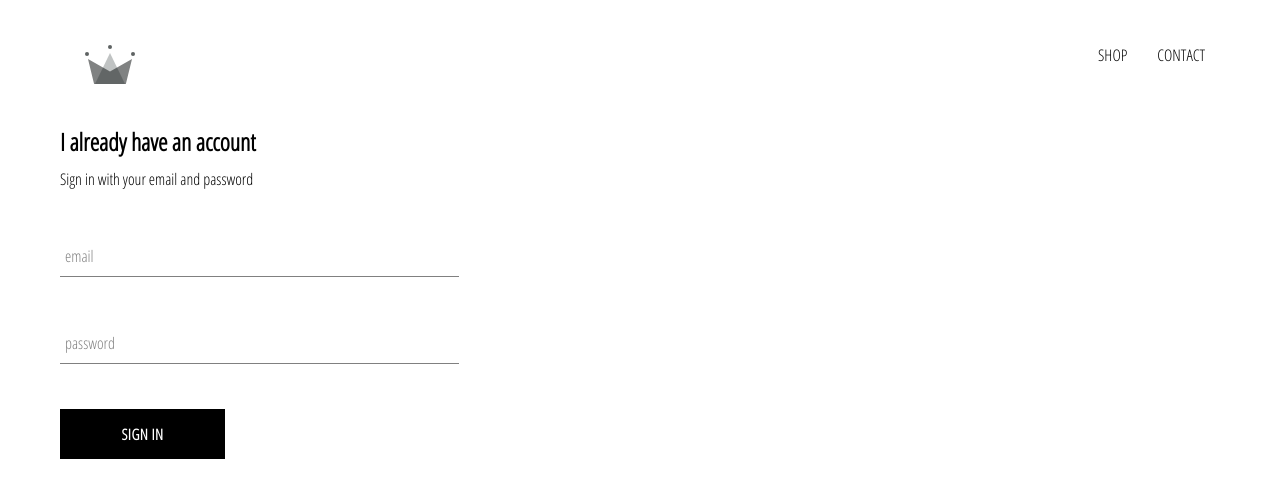
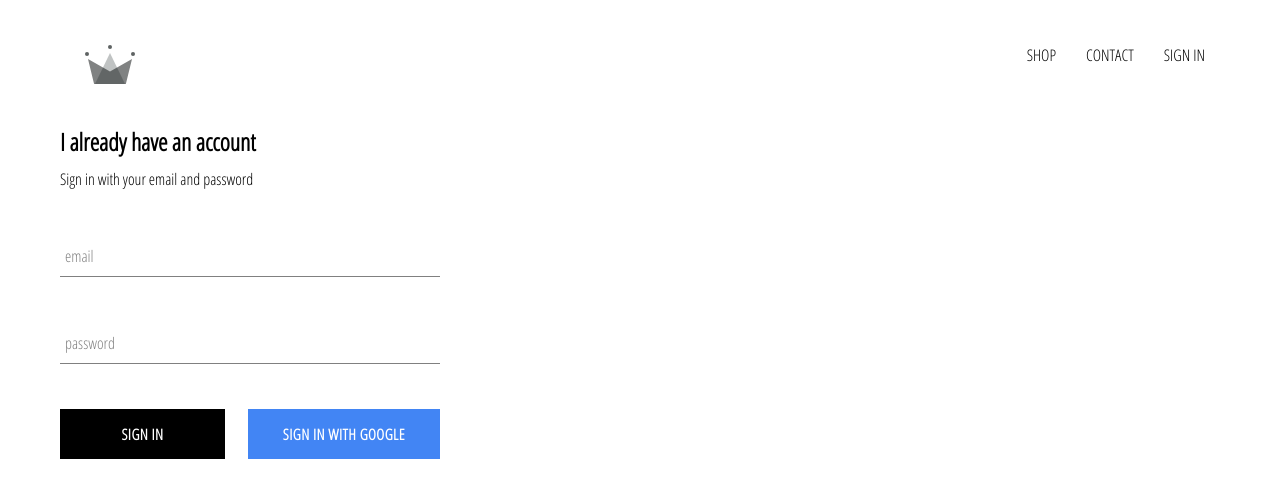
Before and after one commit to linchen5913/onlineshop-app, a React (Create React App) app: page /signin in a window 1280 px wide. Shown: the top 498 px of the page. Built offline with nearby package versions, Linux system fonts and the light colour scheme; no server answers.

Commit message:
added google signIn button and sign related headers options

```diff
--- a/package.json
+++ b/package.json
@@ -6,6 +6,7 @@
     "@testing-library/jest-dom": "^4.2.4",
     "@testing-library/react": "^9.5.0",
     "@testing-library/user-event": "^7.2.1",
+    "firebase": "^7.16.0",
     "node-sass": "^4.14.1",
     "react": "^16.13.1",
     "react-dom": "^16.13.1",
--- a/src/App.css
+++ b/src/App.css
@@ -7,3 +7,6 @@ a {
     text-decoration: none;
     color:black;
 }
+* {
+    box-sizing: border-box;
+}
--- a/src/App.js
+++ b/src/App.js
@@ -5,14 +5,38 @@ import HomePage from './pages/homepage/HomePage';
 import ShopPage from './pages/shopPage/shop';
 import Header from './components/header/header';
 import SignInAndSignUpPage from './pages/sign-in-and-sign-up/sign-in-and-sign-up';
+import { auth } from './firebase/firebase.utils';
 
 import './App.css';
 
 
-function App() {
+class App extends React.Component{
+  constructor(){
+    super();
+    this.state={
+      currentUser:null,
+    }
+  }
+
+  unsubscribeFromAuth = null;
+
+  componentDidMount(){
+    /* auth.onAuthStateChanged is a listener, so we don't call it directly
+    and after we assign it to this.unsubscript, the return value of auth.onAuthStateChanged is actually a method
+    called firebase.Unsubscribe, that's why we call it in componentWillUnmount to clean up the memory*/
+    this.unsubscribeFromAuth = auth.onAuthStateChanged(user =>{
+      this.setState({ currentUser: user })
+      console.log(user);
+    })
+  }
+
+  componentWillUnmount(){
+    this.unsubscribeFromAuth();
+  }
+  render(){
     return (
       <div>
-      <Header />
+        <Header currentUser={this.state.currentUser}/>
         <Switch>
           <Route exact path='/' component={HomePage} />
           <Route path='/shop' component={ShopPage} />
@@ -21,5 +45,6 @@ function App() {
       </div>
     );
     }
+  }
 
 export default App;
--- a/src/components/custom-button/custom-button.js
+++ b/src/components/custom-button/custom-button.js
@@ -2,8 +2,8 @@ import React from 'react';
 
 import './custom-button.styles.scss';
 
-const CustomButton = ({ children, ...otherProps}) => (
-    <button className='custom-button' {...otherProps}>
+const CustomButton = ({ children, isGoogleSignIn, ...otherProps}) => (
+    <button className={`${isGoogleSignIn ? "google-sign-in" : ""} custom-button`} {...otherProps}>
         {children}
     </button>
 )
--- a/src/components/custom-button/custom-button.styles.scss
+++ b/src/components/custom-button/custom-button.styles.scss
@@ -19,4 +19,12 @@
     color: black;
     border: 1px solid black;
   }
+  &.google-sign-in {
+    background-color: #4285f4;
+    color:white;
+    &:hover{
+      background-color: #357ae8;
+      border:none;
+    }
+  }
 }
--- a/src/components/header/header.js
+++ b/src/components/header/header.js
@@ -1,14 +1,16 @@
 import React from 'react';
 import { Link } from 'react-router-dom';
-
+import { auth } from '../../firebase/firebase.utils';
 import {ReactComponent as Logo} from '../../assets/crown.svg';
 
 import './header.styles.scss';
 
-const Header = () => (
+const Header = ({ currentUser }) => (
     <div className='header'>
         <Link className='logo-container' to='/'>
-            {/*SVG is a high performance but really small image*/}
+            {/*SVG is a high performance image yet its size is really tiny*/}
+            {/*"ReactComponent as xxx" is a special usage in React, see the link below*/}
+            {/*https://create-react-app.dev/docs/adding-images-fonts-and-files/*/}
             <Logo className='logo' />
         </Link>
         <div className='options'>
@@ -18,6 +20,12 @@ const Header = () => (
             <Link className='option' to='/contact'>
                 CONTACT
             </Link>
+            {
+                currentUser ?
+                <div className='option' onClick={()=> auth.signOut()}>SIGN OUT</div>
+                :
+                <Link className='option' to='/signin'>SIGN IN</Link>
+            }
         </div>
     </div>
 )
--- a/src/components/header/header.styles.scss
+++ b/src/components/header/header.styles.scss
@@ -20,6 +20,7 @@
 
     .option {
       padding: 10px 15px;
+      cursor: pointer;
     }
   }
 }
--- a/src/components/sign-in/sign-in.js
+++ b/src/components/sign-in/sign-in.js
@@ -4,6 +4,8 @@ import './sign-in.styles.scss';
 
 import FormInput from '../form-input/form-input';
 import CustomButton from '../custom-button/custom-button';
+
+import { signInWithGoogle} from '../../firebase/firebase.utils';
 
 class SignIn extends React.Component{
     constructor(props){
@@ -48,8 +50,10 @@ class SignIn extends React.Component{
                         label='password'
                         required
                     />
-
-                    <CustomButton type='submit'>Sign in</CustomButton>
+                    <div className='buttons'>
+                        <CustomButton type='submit'>Sign in</CustomButton>
+                        <CustomButton onClick={signInWithGoogle} isGoogleSignIn >Sign in With Google</CustomButton>
+                    </div>
                 </form>
             </div>
         )
--- a/src/components/sign-in/sign-in.styles.scss
+++ b/src/components/sign-in/sign-in.styles.scss
@@ -1,5 +1,5 @@
 .sign-in{
-    width:30vw;
+    width:380px;
     display:flex;
     flex-direction: column;
 
@@ -7,4 +7,8 @@
         margin:10px 0;
 
     }
+    .buttons{
+        display:flex;
+        justify-content:space-between;
+    }
 }
--- /dev/null
+++ b/src/firebase/firebase.utils.js
@@ -0,0 +1,30 @@
+/*we first import the firebase, but just app part(firebase/app)
+then we import the two other stuff: firebase/firestore & firebase/auth
+without the first import(firebase/app), we can't import the rest of the data. */
+
+/*To fully understand this whole firebase.utils thing, you'll have to read throught all the documentation of firebase/firebase npm */
+import firebase from 'firebase/app';
+import 'firebase/firestore';
+import 'firebase/auth';
+
+const config = {
+    apiKey: "AIzaSyCjclyfbDCOoeoa0cS675rAC1c1RdQUb3g",
+    authDomain: "onlineshop-db-df61b.firebaseapp.com",
+    databaseURL: "https://onlineshop-db-df61b.firebaseio.com",
+    projectId: "onlineshop-db-df61b",
+    storageBucket: "onlineshop-db-df61b.appspot.com",
+    messagingSenderId: "387726104044",
+    appId: "1:387726104044:web:f50666effe0dcd7d78dcc9",
+    measurementId: "G-1M3KHR791N"
+  };
+
+  firebase.initializeApp(config);
+
+  export const auth = firebase.auth();
+  export const firestore = firebase.firestore();
+
+  const provider = new firebase.auth.GoogleAuthProvider();
+  provider.setCustomParameters({ prompt: 'select_account' });
+  export const signInWithGoogle = () => auth.signInWithPopup(provider);
+
+  export default firebase;
```
Also changed, not shown: 1 other file (tests, documents, lock files or other folders). Lines whose indentation alone changed are shown as unchanged.
